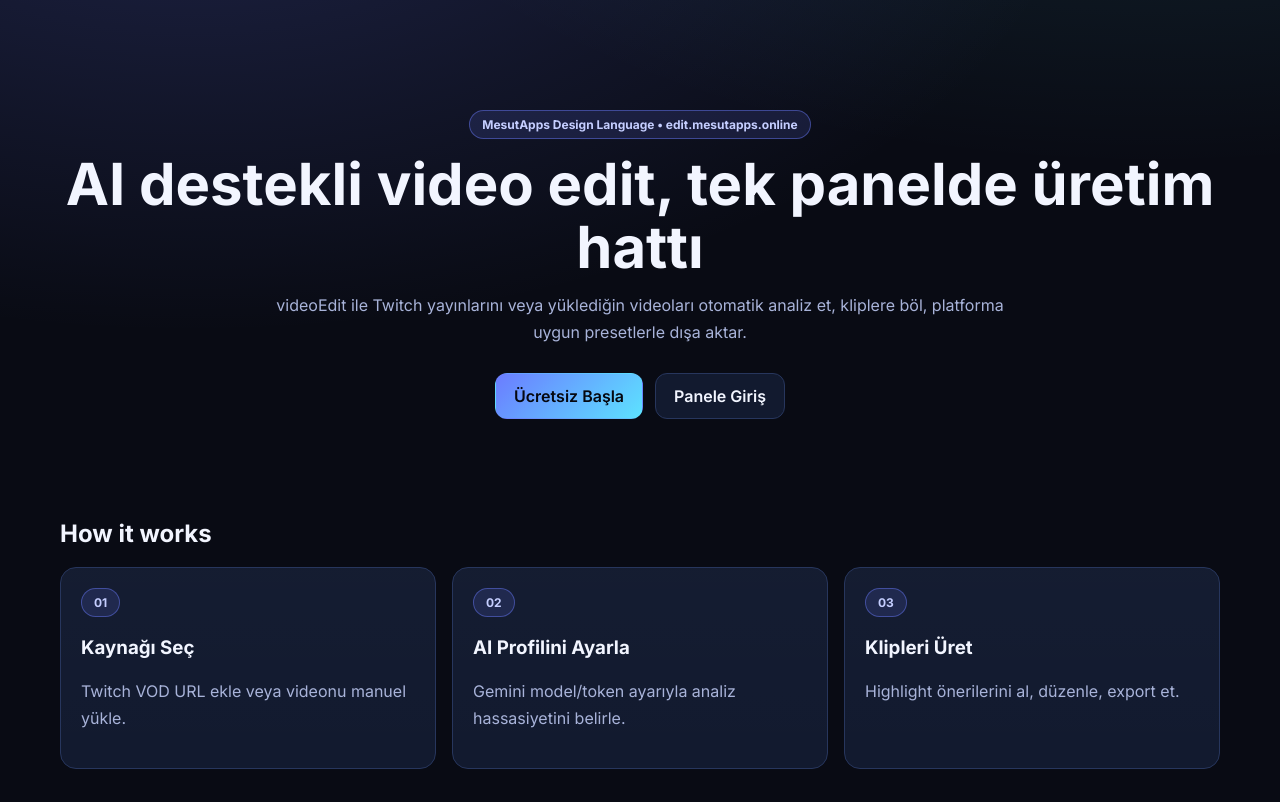
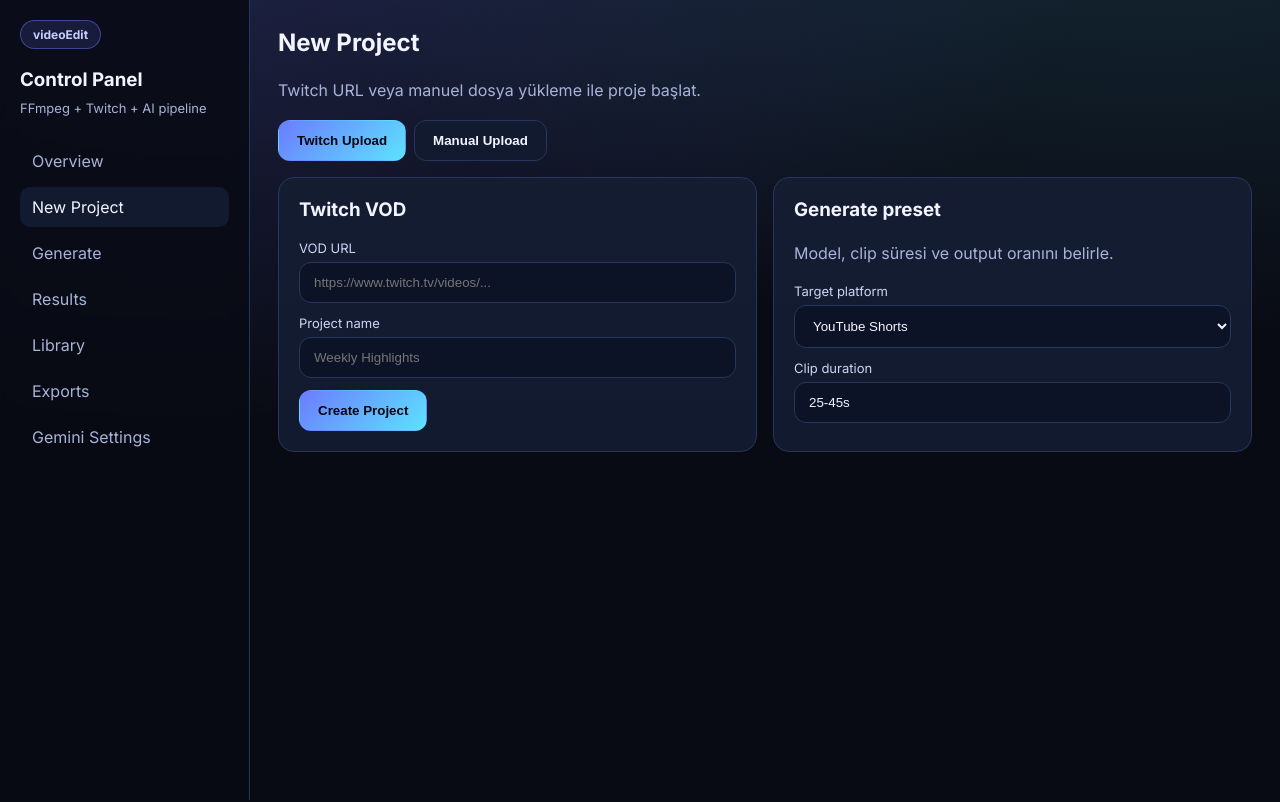
Before and after one commit to gummest/videoEdit, a React (Vite) app in the folder apps/web/: page /app/new-project in a window 1280 px wide. Before the commit this address led to /. Shown: the top 802 px of the page. Built offline with nearby package versions, Linux system fonts and the light colour scheme; no server answers.

Commit message:
feat(web): add /app panel with overview, project flow, results and settings

```diff
--- a/apps/web/src/App.tsx
+++ b/apps/web/src/App.tsx
@@ -1,8 +1,15 @@
 import { Navigate, Route, Routes } from 'react-router-dom';
+import { AppLayout } from './components/layout/AppLayout';
 import { LandingPage } from './pages/LandingPage';
 import { LoginPage } from './pages/LoginPage';
 import { RegisterPage } from './pages/RegisterPage';
-import { DashboardPage } from './pages/DashboardPage';
+import { OverviewPage } from './pages/app/OverviewPage';
+import { NewProjectPage } from './pages/app/NewProjectPage';
+import { SettingsPage } from './pages/app/SettingsPage';
+import { GeneratePage } from './pages/app/GeneratePage';
+import { ResultsPage } from './pages/app/ResultsPage';
+import { LibraryPage } from './pages/app/LibraryPage';
+import { ExportsPage } from './pages/app/ExportsPage';
 
 export function App() {
   return (
@@ -10,7 +17,18 @@ export function App() {
       <Route path="/" element={<LandingPage />} />
       <Route path="/login" element={<LoginPage />} />
       <Route path="/register" element={<RegisterPage />} />
-      <Route path="/dashboard" element={<DashboardPage />} />
+
+      <Route path="/app" element={<AppLayout />}>
+        <Route index element={<Navigate to="overview" replace />} />
+        <Route path="overview" element={<OverviewPage />} />
+        <Route path="new-project" element={<NewProjectPage />} />
+        <Route path="generate" element={<GeneratePage />} />
+        <Route path="results" element={<ResultsPage />} />
+        <Route path="library" element={<LibraryPage />} />
+        <Route path="exports" element={<ExportsPage />} />
+        <Route path="settings" element={<SettingsPage />} />
+      </Route>
+
       <Route path="*" element={<Navigate to="/" replace />} />
     </Routes>
   );
--- /dev/null
+++ b/apps/web/src/components/layout/AppLayout.tsx
@@ -0,0 +1,41 @@
+import { NavLink, Outlet } from 'react-router-dom';
+
+const navItems = [
+  ['overview', 'Overview'],
+  ['new-project', 'New Project'],
+  ['generate', 'Generate'],
+  ['results', 'Results'],
+  ['library', 'Library'],
+  ['exports', 'Exports'],
+  ['settings', 'Gemini Settings']
+];
+
+export function AppLayout() {
+  return (
+    <div className="app-shell">
+      <aside className="sidebar">
+        <div style={{ marginBottom: 22 }}>
+          <div className="badge">videoEdit</div>
+          <h3 style={{ marginBottom: 6 }}>Control Panel</h3>
+          <p className="section-sub" style={{ margin: 0, fontSize: 13 }}>FFmpeg + Twitch + AI pipeline</p>
+        </div>
+
+        <nav>
+          {navItems.map(([path, label]) => (
+            <NavLink
+              key={path}
+              to={`/app/${path}`}
+              className={({ isActive }) => `nav-link${isActive ? ' active' : ''}`}
+            >
+              {label}
+            </NavLink>
+          ))}
+        </nav>
+      </aside>
+
+      <main className="app-main">
+        <Outlet />
+      </main>
+    </div>
+  );
+}
--- a/apps/web/src/lib/api.ts
+++ b/apps/web/src/lib/api.ts
@@ -1,6 +1,12 @@
 const API_URL = import.meta.env.VITE_API_URL ?? 'http://localhost:4000';
 
-export async function authRequest(path: string, payload: { email: string; password: string; name?: string }) {
+export interface AuthPayload {
+  email: string;
+  password: string;
+  name?: string;
+}
+
+export async function authRequest(path: 'login' | 'register', payload: AuthPayload) {
   const response = await fetch(`${API_URL}/api/auth/${path}`, {
     method: 'POST',
     headers: { 'Content-Type': 'application/json' },
@@ -9,9 +15,26 @@ export async function authRequest(path: string, payload: { email: string; passwo
   });
 
   if (!response.ok) {
-    const body = await response.json();
-    throw new Error(body.message ?? 'Auth error');
+    const body = await response.json().catch(() => ({}));
+    throw new Error(body.message ?? 'Authentication failed');
   }
 
   return response.json();
 }
+
+export type ProjectStatus = 'queued' | 'processing' | 'done';
+
+export interface ProjectItem {
+  id: string;
+  title: string;
+  source: 'twitch' | 'upload';
+  status: ProjectStatus;
+  clips: number;
+  updatedAt: string;
+}
+
+export const projectMock: ProjectItem[] = [
+  { id: 'prj-9821', title: 'VALORANT Ranked #42', source: 'twitch', status: 'done', clips: 8, updatedAt: '2 saat önce' },
+  { id: 'prj-9827', title: 'Podcast Bölüm 11', source: 'upload', status: 'processing', clips: 0, updatedAt: '8 dk önce' },
+  { id: 'prj-9830', title: 'IRL Stream Highlights', source: 'twitch', status: 'queued', clips: 0, updatedAt: 'şimdi' }
+];
--- /dev/null
+++ b/apps/web/src/pages/app/ExportsPage.tsx
@@ -0,0 +1,15 @@
+export function ExportsPage() {
+  return (
+    <section>
+      <h1 style={{ marginTop: 0 }}>Exports</h1>
+      <p className="section-sub">Platforma hazır dışa aktarımlar.</p>
+      <article className="card" style={{ marginTop: 16 }}>
+        <ul className="section-sub" style={{ marginBottom: 0 }}>
+          <li>clip_0823_shorts.mp4 • 9:16 • complete</li>
+          <li>clip_0824_reels.mp4 • 1:1 • complete</li>
+          <li>clip_0825_tiktok.mp4 • 9:16 • queued</li>
+        </ul>
+      </article>
+    </section>
+  );
+}
--- /dev/null
+++ b/apps/web/src/pages/app/GeneratePage.tsx
@@ -0,0 +1,24 @@
+const progressItems = [
+  ['Source ingest', 'done'],
+  ['Scene detection', 'processing'],
+  ['Highlight scoring', 'queued'],
+  ['Render prep', 'queued']
+];
+
+export function GeneratePage() {
+  return (
+    <section>
+      <h1 style={{ marginTop: 0 }}>Generate & Progress</h1>
+      <p className="section-sub">Pipeline adımlarını canlı takip et.</p>
+
+      <div className="grid" style={{ marginTop: 16 }}>
+        {progressItems.map(([step, state]) => (
+          <article className="card" key={step}>
+            <strong>{step}</strong>
+            <p className="section-sub" style={{ marginBottom: 0 }}>Status: {state}</p>
+          </article>
+        ))}
+      </div>
+    </section>
+  );
+}
--- /dev/null
+++ b/apps/web/src/pages/app/LibraryPage.tsx
@@ -0,0 +1,13 @@
+export function LibraryPage() {
+  return (
+    <section>
+      <h1 style={{ marginTop: 0 }}>Library</h1>
+      <p className="section-sub">Ham videolar, sahneler ve hazır preset öğeleri.</p>
+      <div className="grid kpi-grid" style={{ marginTop: 16 }}>
+        <article className="card"><strong>Raw Uploads</strong><p className="section-sub">67 dosya</p></article>
+        <article className="card"><strong>Audio Tracks</strong><p className="section-sub">31 dosya</p></article>
+        <article className="card"><strong>Overlay Assets</strong><p className="section-sub">19 dosya</p></article>
+      </div>
+    </section>
+  );
+}
--- /dev/null
+++ b/apps/web/src/pages/app/NewProjectPage.tsx
@@ -0,0 +1,51 @@
+import { useState } from 'react';
+
+export function NewProjectPage() {
+  const [mode, setMode] = useState<'twitch' | 'upload'>('twitch');
+
+  return (
+    <section>
+      <h1 style={{ marginTop: 0 }}>New Project</h1>
+      <p className="section-sub">Twitch URL veya manuel dosya yükleme ile proje başlat.</p>
+
+      <div style={{ display: 'flex', gap: 8, margin: '14px 0 16px' }}>
+        <button className={`btn ${mode === 'twitch' ? 'btn-primary' : 'btn-secondary'}`} onClick={() => setMode('twitch')}>Twitch Upload</button>
+        <button className={`btn ${mode === 'upload' ? 'btn-primary' : 'btn-secondary'}`} onClick={() => setMode('upload')}>Manual Upload</button>
+      </div>
+
+      <div className="grid upload-grid">
+        <article className="card">
+          <h3 style={{ marginTop: 0 }}>{mode === 'twitch' ? 'Twitch VOD' : 'Video File'}</h3>
+          {mode === 'twitch' ? (
+            <>
+              <label className="label">VOD URL</label>
+              <input className="input" placeholder="https://www.twitch.tv/videos/..." />
+            </>
+          ) : (
+            <>
+              <label className="label">Upload</label>
+              <input className="input" type="file" />
+            </>
+          )}
+
+          <label className="label" style={{ marginTop: 12 }}>Project name</label>
+          <input className="input" placeholder="Weekly Highlights" />
+          <button className="btn btn-primary" style={{ marginTop: 12 }}>Create Project</button>
+        </article>
+
+        <article className="card">
+          <h3 style={{ marginTop: 0 }}>Generate preset</h3>
+          <p className="section-sub">Model, clip süresi ve output oranını belirle.</p>
+          <label className="label">Target platform</label>
+          <select className="input" defaultValue="shorts">
+            <option value="shorts">YouTube Shorts</option>
+            <option value="reels">Instagram Reels</option>
+            <option value="tiktok">TikTok</option>
+          </select>
+          <label className="label" style={{ marginTop: 12 }}>Clip duration</label>
+          <input className="input" defaultValue="25-45s" />
+        </article>
+      </div>
+    </section>
+  );
+}
--- /dev/null
+++ b/apps/web/src/pages/app/OverviewPage.tsx
@@ -0,0 +1,33 @@
+const stats = [
+  ['Active Projects', '12'],
+  ['Generated Clips', '84'],
+  ['Pending Exports', '5'],
+  ['Library Assets', '241']
+];
+
+export function OverviewPage() {
+  return (
+    <section>
+      <h1 style={{ marginTop: 0 }}>Overview</h1>
+      <p className="section-sub">Bugünkü üretim özetin ve pipeline sağlık durumu.</p>
+
+      <div className="grid kpi-grid" style={{ marginTop: 16 }}>
+        {stats.map(([label, value]) => (
+          <article className="card" key={label}>
+            <p className="section-sub" style={{ margin: 0, fontSize: 13 }}>{label}</p>
+            <p style={{ margin: '10px 0 0', fontSize: 32, fontWeight: 800 }}>{value}</p>
+          </article>
+        ))}
+      </div>
+
+      <article className="card" style={{ marginTop: 18 }}>
+        <h3 style={{ marginTop: 0 }}>System</h3>
+        <ul className="section-sub" style={{ marginBottom: 0 }}>
+          <li>FFmpeg worker: healthy</li>
+          <li>Twitch client: connected</li>
+          <li>Gemini provider: configured</li>
+        </ul>
+      </article>
+    </section>
+  );
+}
--- /dev/null
+++ b/apps/web/src/pages/app/ResultsPage.tsx
@@ -0,0 +1,23 @@
+import { projectMock } from '../../lib/api';
+
+export function ResultsPage() {
+  return (
+    <section>
+      <h1 style={{ marginTop: 0 }}>Results</h1>
+      <p className="section-sub">Proje sonuçları ve klip çıktıları.</p>
+
+      <article className="card" style={{ marginTop: 16 }}>
+        <table className="table">
+          <thead>
+            <tr><th>Project</th><th>Source</th><th>Status</th><th>Clips</th><th>Updated</th></tr>
+          </thead>
+          <tbody>
+            {projectMock.map((p) => (
+              <tr key={p.id}><td>{p.title}</td><td>{p.source}</td><td>{p.status}</td><td>{p.clips}</td><td>{p.updatedAt}</td></tr>
+            ))}
+          </tbody>
+        </table>
+      </article>
+    </section>
+  );
+}
--- /dev/null
+++ b/apps/web/src/pages/app/SettingsPage.tsx
@@ -0,0 +1,21 @@
+export function SettingsPage() {
+  return (
+    <section>
+      <h1 style={{ marginTop: 0 }}>Gemini Settings</h1>
+      <p className="section-sub">Token ve model ayarlarını proje bazlı yönet.</p>
+
+      <article className="card" style={{ marginTop: 16, maxWidth: 620 }}>
+        <label className="label">Gemini API Token</label>
+        <input className="input" type="password" placeholder="AIza..." />
+
+        <label className="label" style={{ marginTop: 12 }}>Model</label>
+        <select className="input" defaultValue="gemini-1.5-pro">
+          <option value="gemini-1.5-pro">gemini-1.5-pro</option>
+          <option value="gemini-1.5-flash">gemini-1.5-flash</option>
+        </select>
+
+        <button className="btn btn-primary" style={{ marginTop: 12 }}>Save Settings</button>
+      </article>
+    </section>
+  );
+}
```
